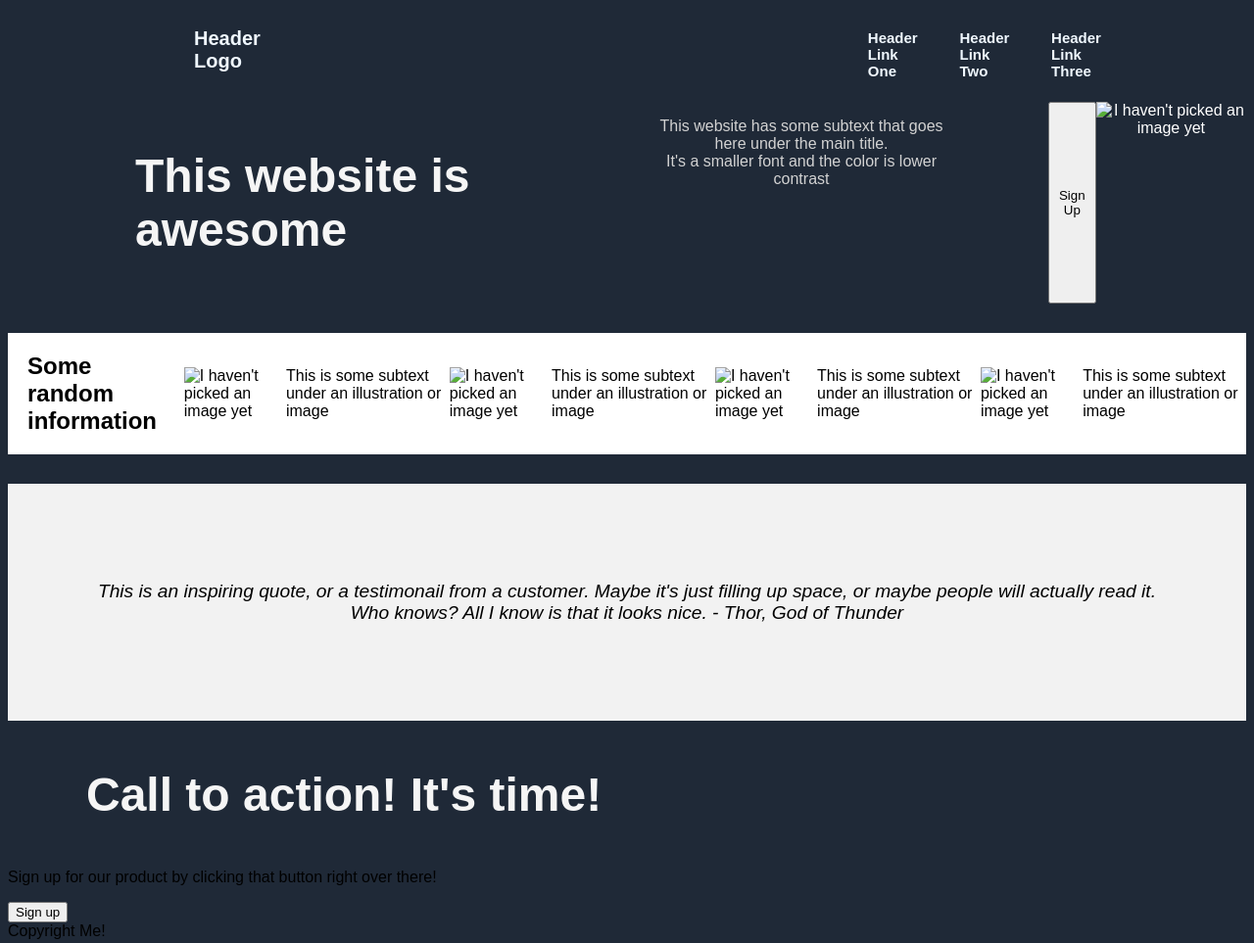
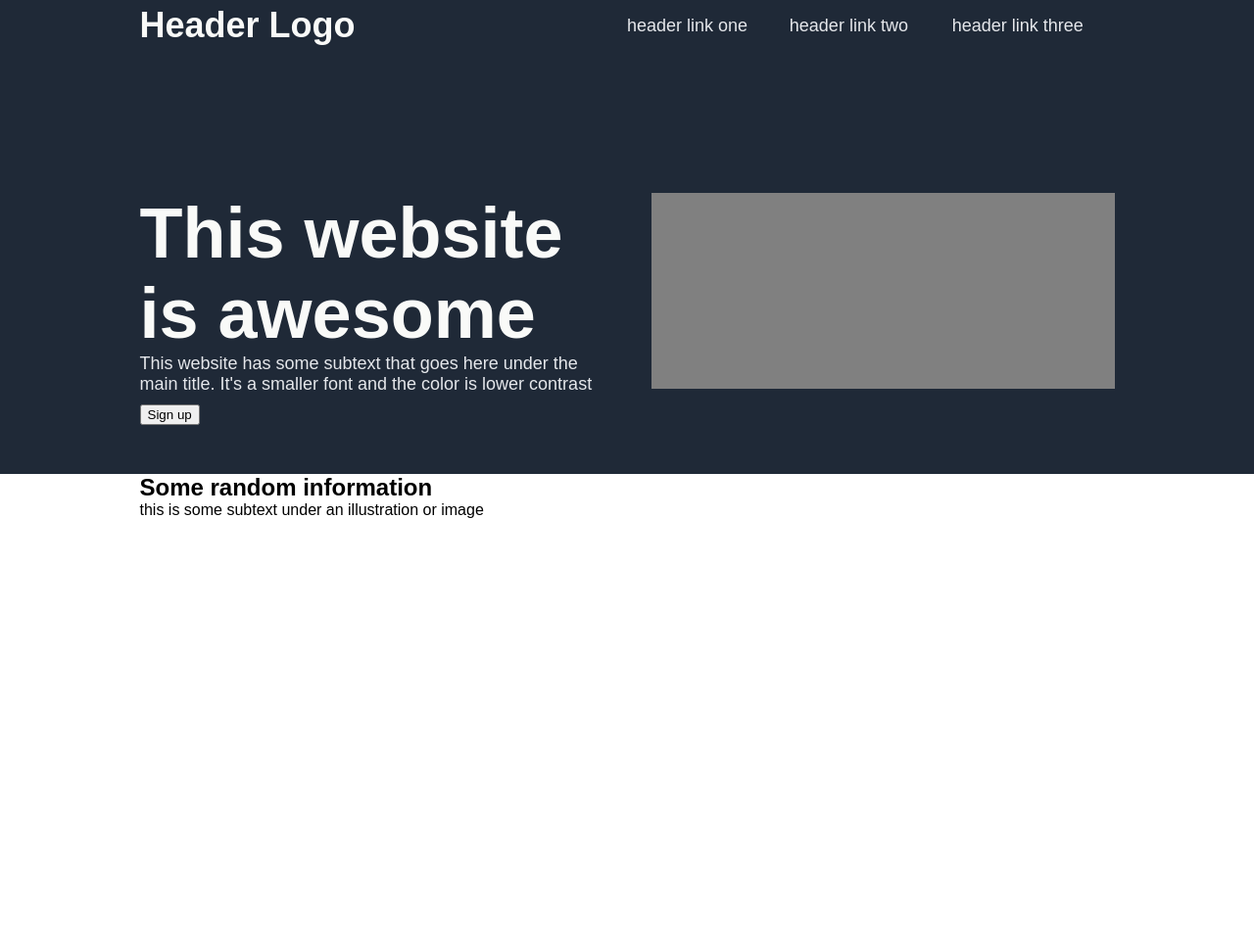
Before and after one commit to slouloudis/landingPage, a plain HTML site: page index.html in a window 1280 px wide. Shown: the whole page at 98% size. After the commit the page ends 800 px from the top, so only its background shows below. Drawn offline with Linux system fonts and the light colour scheme.

Commit message:
Started over, better structure

```diff
--- a/index.html
+++ b/index.html
@@ -4,57 +4,48 @@
     <meta charset="UTF-8">
     <meta http-equiv="X-UA-Compatible" content="IE=edge">
     <meta name="viewport" content="width=device-width, initial-scale=1.0">
-    <link rel="stylesheet" href="styles.css">
-    <title>Landing Page</title>
+    <title>Document</title>
+    <link rel="stylesheet" href="./styles.css">
 </head>
 <body>
+    <div class="bg-dark">
+        <div class="gutter">
+            <!-- Nav Bar    -->
+            <nav class="navBar flex">
+                <div class="logo txt-small">
+                    <h1>Header Logo</h1>
+                </div>
+                <div class="navLinks flex vertical-align txt-xsmall">
+                    <span class="">header link one</span>
+                    <span class="">header link two</span>
+                    <span class="">header link three</span>
+                </div>
+            </nav>
+            <!-- Hero -->
+            <div class="awesome flex">
+                <div>
+                    <div class="hero txt-hero">
+                        <h2> This website is awesome</h2>
+                    </div>
+                    <div class="subHero txt-xsmall">
+                        <p>This website has some subtext that goes here under the main title. It's a smaller font and the color is lower contrast</p>
+                    </div>
+                    <button>Sign up</button>
+                </div>
+                <div class="img"></div>
+            </div>
 
-<span class="top">
-    <nav>
-        <div class="navLinks">
-            <div class="logo">Header Logo</div>
-            <h2>Header Link One</h2>
-            <h2>Header Link Two</h2>
-            <h2>Header Link Three</h2>
         </div>
-    </nav>
-</span>
-
-    <section class="awesome">
-        <h3>This website is awesome</h3>
-        <p class="heroSub">This website has some subtext that goes here under the main title.<br> It's a smaller font and the color is lower
-            contrast</p>
-        <button>Sign Up</button>
-        <img src="placeholder" alt="I haven't picked an image yet"></img>
-    </section>
-
-     <div class="information">
-        <h2>Some random information</h2>
-
-        <img src="placeholder" alt="I haven't picked an image yet"></img>
-        <p>This is some subtext under an illustration or image</p>
-        <img src="placeholder" alt="I haven't picked an image yet"></img>
-        <p>This is some subtext under an illustration or image</p>
-        <img src="placeholder" alt="I haven't picked an image yet"></img>
-        <p>This is some subtext under an illustration or image</p>
-        <img src="placeholder" alt="I haven't picked an image yet"></img>
-        <p>This is some subtext under an illustration or image</p>
     </div>
-
-    <section class="quote">
-        <p>This is an inspiring quote, or a testimonail from a customer. Maybe it's just filling up space, or maybe people
-            will actually read it. Who knows? All I know is that it looks nice. - Thor, God of Thunder
-        </p>
-    </section>
-
-    <section>
-        <h3>Call to action! It's time!</h3>
-        <p>Sign up for our product by clicking that button right over there!</p>
-        <button>Sign up</button>
-    </section>
-
-    <footer>
-        <div>Copyright Me!</div>
-    </footer>
+    <div>
+        <div class="gutter">
+            <div class="flex">
+                <h2 class="vertical-align">Some random information</h2>
+            </div>
+            <div>
+                <p>this is some subtext under an illustration or image</p>
+            </div>
+        </div>
+    </div>
 </body>
 </html>
--- a/styles.css
+++ b/styles.css
@@ -1,79 +1,82 @@
-body{
-    font-family:Arial, Helvetica, sans-serif;
-    background:#1f2937;
+/*  Restets  */
+h1,h2,body,h3,p{
+    margin: 0;
 }
 
-.logo{
-    color: aliceblue;
-    font-size: 20px;
-    font-weight: bold;
-    display: flex;
-    justify-content: left;
-    border: 10px;
-    padding-left: 180px;
-    padding-right: 600px;
-    padding-top: 10px;
+body{
+    font-family: Arial, Helvetica, sans-serif;
+}
+.gutter{
+    max-width:995px;
+    margin:auto;
 }
 
-.top{
-    background-color: darkslategray;
+.navBar{
     color: aliceblue;
-    justify-content: center;
-    border: 50px;
-    overflow: auto;
+    padding-bottom: 150px;
+    padding-top: 5px;
 }
 
-.navLinks{
-    margin: 10pxpx;
-    padding: 10px;
-    padding-right: 120px;
-    display: flex;
-    justify-content: left;
-    font-size: 10px;
-    font-weight: lighter;
+.img{
+    background-color: grey;
+    width: 400px;
+    height: 200px;
+    margin-left: 50px;
+}
+.awesome{
+    padding-bottom: 50px;
 }
 
-h2{
-    padding-left: 20px;
-    padding-right: 20px;
+.hero{
+    justify-content: left;
 }
 
-h3{
-    text-align: left;
-    font-weight: bolder;
-    padding-left: 80px;
-    color: whitesmoke;
+.subHero{
+    padding-bottom: 10px;
+}
+/* Alignment */
+
+.vertical-align{
+    display: flex;
+    align-items:center;
+}
+
+.flex{
+    display: flex;
+}
+
+.flex > * {
+    flex: 1;
+}
+
+/* Colors and Fonts */
+
+.bg-dark{
+    background-color: #1F2937;
+}
+
+.bg-quote{
+    background-color: #E5E7EB;
+}
+
+.txt-hero{
     font-size: 48px;
+    font-weight: bold;
+    color: #F9FAF8;
 }
-.quote{
-    text-align: center;
-    padding: 10vh;
-    background-color:rgb(242, 242, 242);
-    border-left: 50px;
-    border-right: 50px;
-    font-style: italic;
-    font-size: 1.2rem;
+
+.txt-med{
+    font-size:36px;
 }
-.information{
-    display: flex;
-    justify-content: center;
-    align-items: center;
-    padding-block: 0px;
-    margin-block: 30px;
-    background-color: white;
+
+.txt-small{
+    font-size: 24px;
+    font-weight: bold;
+    color: #F9FAF8;
 }
-.awesome{
-    text-align: center;
-    color: white;
-    justify-content: left;
-    display: flex;
-    padding-left: 50px;
-    padding-right: 0px;
+
+.txt-xsmall{
+    font-size: 18px;
+    font-weight:light;
+    color: #E5E7EB;
 }
-.heroSub{
-    color:rgb(210, 210, 210);
-    display: flex;
-    padding-right: 90px;
-    padding-left: 125px;
-
-}
```
